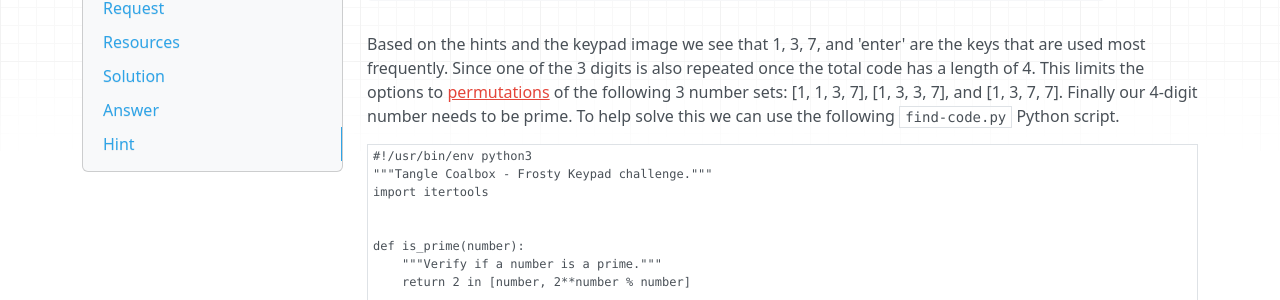
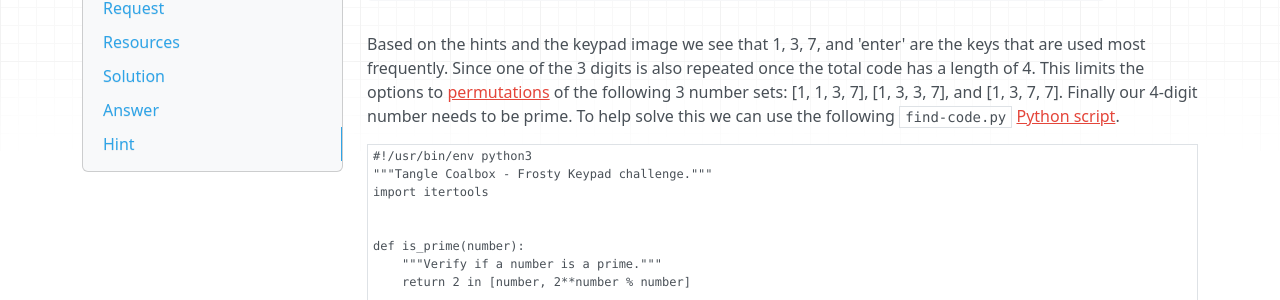
Before and after one commit to crahan/HolidayHackChallenge2019, an MkDocs documentation site: the page built from docs/hints/h6.md, in a window 1280 px wide and 900 px high, scrolled down 1006 px. Shown: the part 155-455 px from the top of the window. Built offline with MkDocs 1.6.1, drawn with Linux system fonts in a browser that asks for light colours; nearby versions of some CDN libraries; a style sheet for code colours, icons or effects is not loaded; part of the change alters nothing that is shown.

````diff
--- a/docs/hints/h6.md
+++ b/docs/hints/h6.md
@@ -20,7 +20,7 @@
 ## Solution
 ![Keypad](../img/hints/h6/h6_terminal1_yeeaaah.png)
 
-Based on the hints and the keypad image we see that 1, 3, 7, and 'enter' are the keys that are used most frequently. Since one of the 3 digits is also repeated once the total code has a length of 4. This limits the options to [permutations](https://en.wikipedia.org/wiki/Permutation) of the following 3 number sets: [1, 1, 3, 7], [1, 3, 3, 7], and [1, 3, 7, 7]. Finally our 4-digit number needs to be prime. To help solve this we can use the following `find-code.py` Python script.
+Based on the hints and the keypad image we see that 1, 3, 7, and 'enter' are the keys that are used most frequently. Since one of the 3 digits is also repeated once the total code has a length of 4. This limits the options to [permutations](https://en.wikipedia.org/wiki/Permutation) of the following 3 number sets: [1, 1, 3, 7], [1, 3, 3, 7], and [1, 3, 7, 7]. Finally our 4-digit number needs to be prime. To help solve this we can use the following `find-code.py` [Python script](../scripts/find_code.py.md).
 
 ```python
 #!/usr/bin/env python3
````
